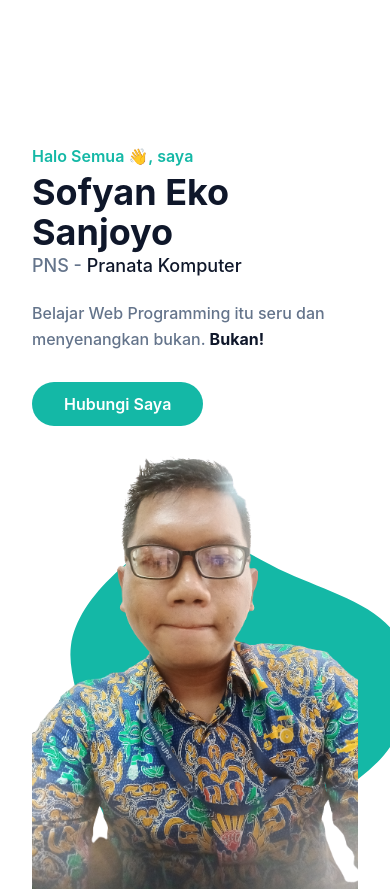
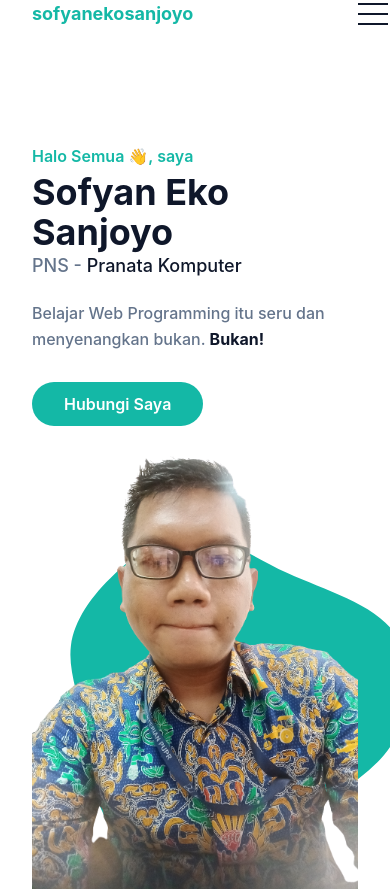
Before and after one commit to sofyanekosanjoyo/portofolio-tailwindcss-sofyan, a website: page index.html in a window 390 px wide. Shown: the top 889 px of the page. Drawn offline with Linux system fonts and the light colour scheme.

Commit message:
Menambahkan Menu Navbar Hamburger

```diff
--- a/index.html
+++ b/index.html
@@ -14,7 +14,29 @@
     >
       <div class="container">
         <div class="flex items-center justify-between relative">
-          <div class="px-4"></div>
+          <div class="px-4">
+            <a href="#home" class="font-bold text-lg text-primary block py-6"
+              >sofyanekosanjoyo</a
+            >
+          </div>
+          <div class="flex items-center px-4">
+            <button
+              id="hamburger"
+              name="hamburger"
+              type="button"
+              class="block absolute right-4"
+            >
+              <span
+                class="hamburger-line transition duration-300 ease-in-out origin-top-left"
+              ></span>
+              <span
+                class="hamburger-line transition duration-300 ease-in-out"
+              ></span>
+              <span
+                class="hamburger-line transition duration-300 ease-in-out origin-bottom-left"
+              ></span>
+            </button>
+          </div>
         </div>
       </div>
     </header>
@@ -217,5 +239,7 @@
       </div>
     </section>
     <!-- About Section End -->
+
+    <script src="dist/js/script.js"></script>
   </body>
 </html>
--- a/src/input.css
+++ b/src/input.css
@@ -6,6 +6,22 @@ body {
   font-family: "Inter", sans-serif;
 }
 
+.navbar-fixed {
+  @apply fixed z-[9999];
+}
+
 .hamburger-line {
   @apply w-[30px] h-[2px] my-2 block bg-dark;
 }
+
+.hamburger-active > span:nth-child(1) {
+  @apply rotate-45;
+}
+
+.hamburger-active > span:nth-child(2) {
+  @apply scale-0;
+}
+
+.hamburger-active > span:nth-child(3) {
+  @apply -rotate-45;
+}
```
Also changed, not shown: css/style.css (added), dist/js/script.js (added).
